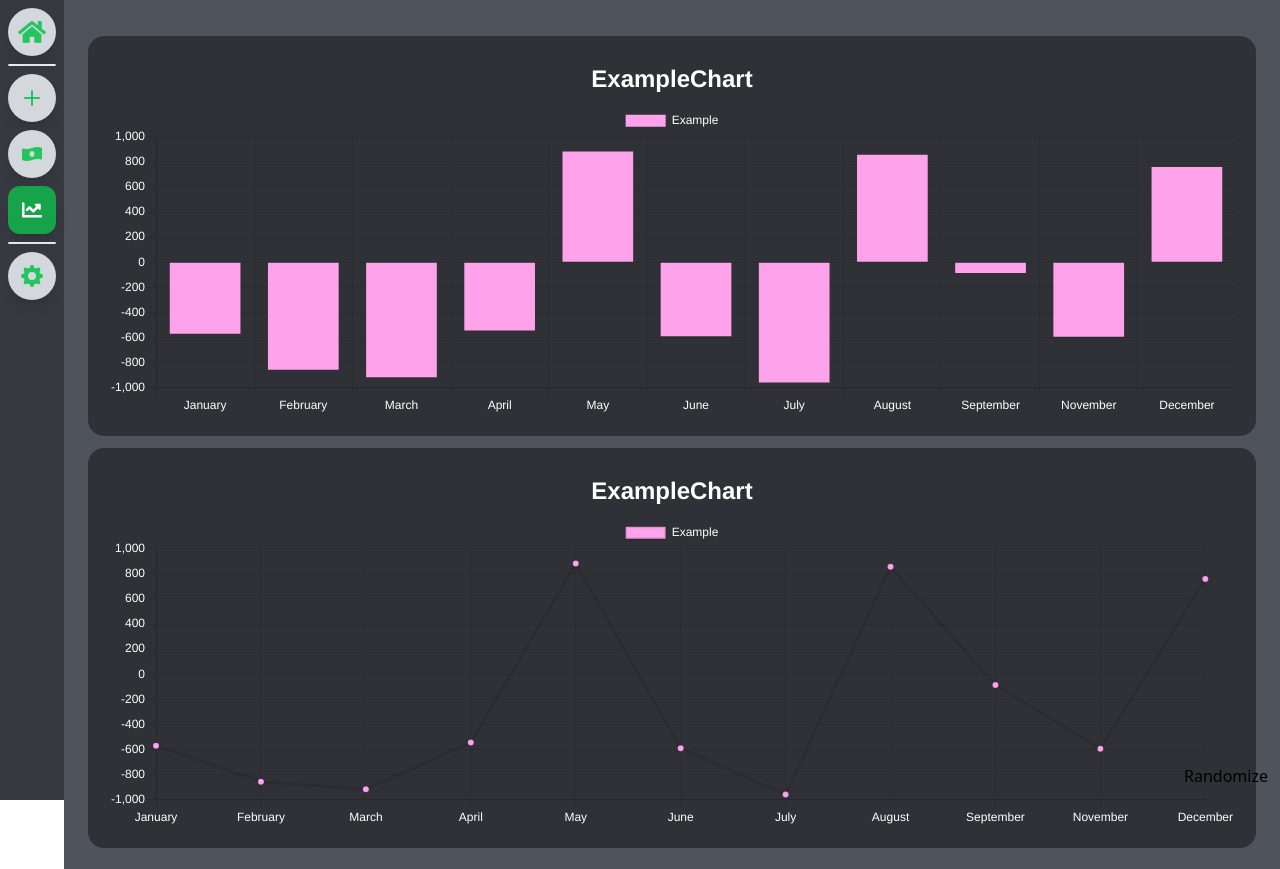
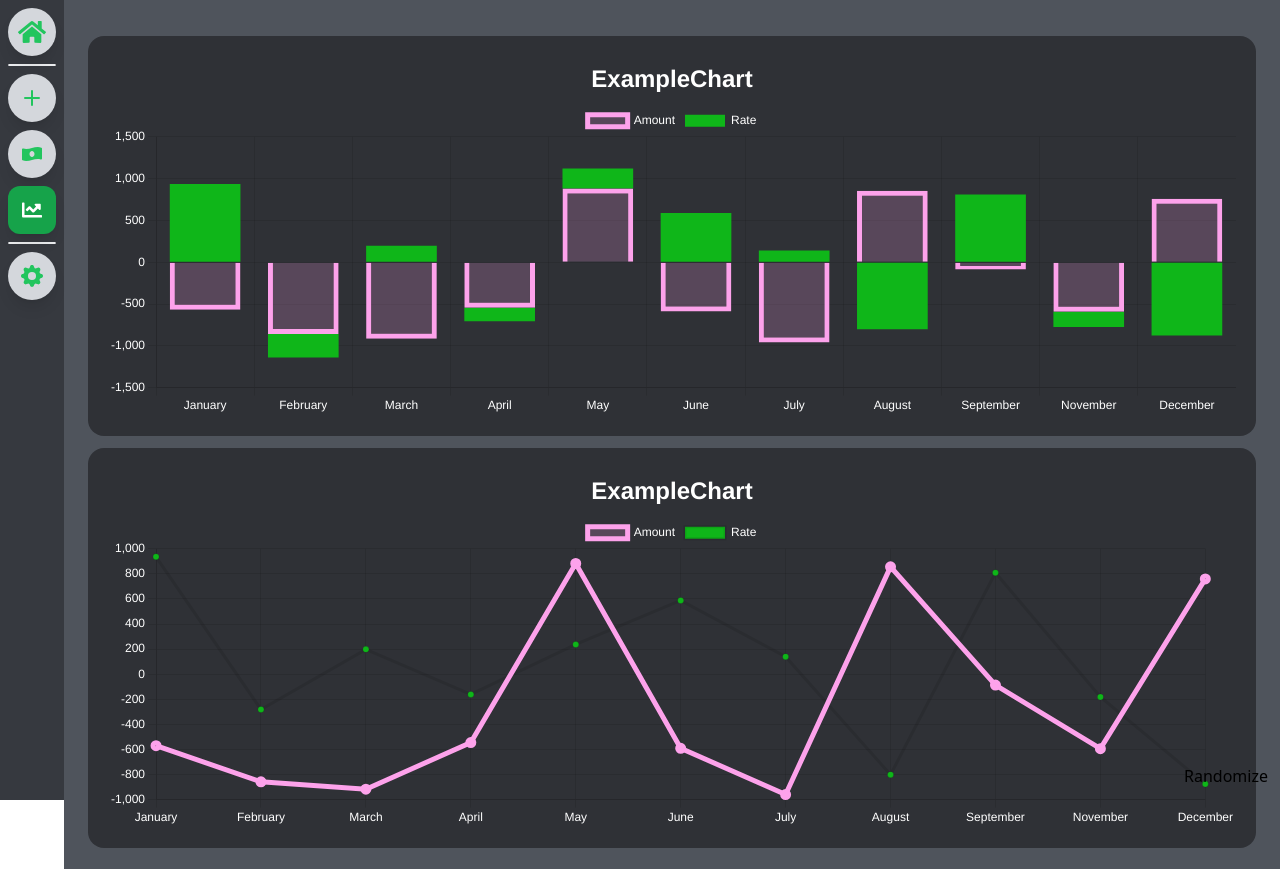
Before and after one commit to JOmarCuenca/tailwindcss-gatsby-chartjs-react-dashboard-template, a Gatsby site: page /graphs in a window 1280 px wide. Shown: the top 869 px of the page. Built offline with nearby package versions, Linux system fonts and the light colour scheme; Gatsby itself is replaced by a stand-in of ours.

Commit message:
More charts added Refactor of files Classes for the types of params needed in each chart

```diff
--- a/src/components/charts.tsx
+++ b/src/components/charts.tsx
@@ -1,5 +1,5 @@
 import React, { FC } from "react";
-import { Bar, Line, Pie } from "react-chartjs-2";
+import { Bar, Doughnut, Line, Pie, PolarArea, Radar } from "react-chartjs-2";
 
 import {
   Chart as ChartJS,
@@ -9,10 +9,13 @@ import {
   PointElement,
   LineElement,
   ArcElement,
+  RadialLinearScale,
   Title,
   Legend,
   Tooltip,
+  Filler
 } from 'chart.js';
+import { BarChartProps, DoughnutChartProps, LineChartProps, PieChartProps, PolarAreaChartProps, RadarChartProps } from "../data/interfaces/charts";
 
 ChartJS.register(
   CategoryScale,
@@ -21,17 +24,19 @@ ChartJS.register(
   PointElement,
   LineElement,
   ArcElement,
+  RadialLinearScale,
   Title,
   Legend,
-  Tooltip
+  Tooltip,
+  Filler
 );
 
-interface Props {
-    data : any,
-    title: string
-}
+/*
+  More documentation and examples can be found at:
+  https://react-chartjs-2.netlify.app/examples
+*/
 
-const BarChart : FC<Props> = (p) => {
+const BarChart : FC<BarChartProps> = (p) => {
 
     const options = {
         responsive: true,
@@ -75,7 +80,57 @@ const BarChart : FC<Props> = (p) => {
 
 }
 
-const LineChart : FC<Props> = (p) => {
+const HorizontalBarChart : FC<BarChartProps> = (p) => {
+
+  const options = {
+      responsive: true,
+      indexAxis: 'y' as const,
+      elements: {
+        bar: {
+          borderWidth: 2
+        }
+      },
+      maintainAspectRatio : false,
+      scales: {
+        x: {
+          ticks: {
+            // // For a category axis, the val is the index so the lookup via getLabelForValue is needed
+            // callback: function(val, index) {
+            //   // Hide the label of every 2nd dataset
+            //   return index % 2 === 0 ? this.getLabelForValue(val) : '';
+            // },
+            color: 'white',
+          }
+        },
+        y: {
+          ticks: {
+            color: 'white',
+          }
+        }
+      },
+      plugins: {
+        legend: {
+          position: 'right' as const,
+          labels: {
+            color: "#FFFFFF",
+          }
+        },
+        title: {
+          display: true,
+          text: p.title,
+          color: "#FFFFFF",
+          font : {
+            size : 24
+          }
+        },
+      },
+    };
+
+  return <Bar data={p.data} options={options}  />;
+
+}
+
+const LineChart : FC<LineChartProps> = (p) => {
 
   const options = {
       responsive: true,
@@ -119,11 +174,6 @@ const LineChart : FC<Props> = (p) => {
 
 }
 
-interface PieChartProps {
-  data : any,
-  title: string
-}
-
 const PieChart : FC<PieChartProps> = (p) => {
 
   const options = {
@@ -151,10 +201,93 @@ const PieChart : FC<PieChartProps> = (p) => {
 
 }
 
+const DoughnutChart : FC<DoughnutChartProps> = (p) => {
 
+  const options = {
+    responsive: true,
+    maintainAspectRatio : false,
+    plugins: {
+      legend: {
+        position: 'top' as const,
+        labels: {
+          color: "#FFFFFF",
+        }
+      },
+      title: {
+        display: true,
+        text: p.title,
+        color: "#FFFFFF",
+        font : {
+          size : 24
+        }
+      },
+    },
+  };
+
+  return <Doughnut options={options} data={p.data} />;
+
+}
+
+const PolarAreaChart : FC<PolarAreaChartProps> = (p) => {
+
+  const options = {
+    responsive: true,
+    maintainAspectRatio : false,
+    plugins: {
+      legend: {
+        position: 'bottom' as const,
+        labels: {
+          color: "#FFFFFF",
+        }
+      },
+      title: {
+        display: true,
+        text: p.title,
+        color: "#FFFFFF",
+        font : {
+          size : 24
+        }
+      },
+    },
+  };
+
+  return <PolarArea data={p.data} options={options} />;
+
+}
+
+const RadarChart : FC<RadarChartProps> = (p) => {
+
+  const options = {
+    responsive: true,
+    maintainAspectRatio : false,
+    plugins: {
+      legend: {
+        position: 'bottom' as const,
+        labels: {
+          color: "#FFFFFF",
+        }
+      },
+      title: {
+        display: true,
+        text: p.title,
+        color: "#FFFFFF",
+        font : {
+          size : 24
+        }
+      },
+    },
+  };
+
+  return <Radar data={p.data} options={options} />;
+
+}
 
 export {
   BarChart,
+  HorizontalBarChart,
   LineChart,
-  PieChart
+  PieChart,
+  DoughnutChart,
+  PolarAreaChart,
+  RadarChart
 };
--- /dev/null
+++ b/src/data/classes/charts.tsx
@@ -0,0 +1,43 @@
+class UnlabeledChartDataset {
+    data: number[];
+    backgroundColor: string | string[];
+    borderWidth?: number;
+    borderColor?: string;
+}
+
+class LabeledChartDataset extends UnlabeledChartDataset {
+    label: string;
+    backgroundColor: string;
+}
+
+class ChartData {
+    labels: string[];
+    datasets: UnlabeledChartDataset[];
+}
+
+class LabeledChartData extends ChartData {
+    datasets: LabeledChartDataset[];
+}
+
+class BarChartData extends LabeledChartData {
+    stack?: string
+};
+
+class LineChartData extends LabeledChartData { };
+
+class PieChartData extends ChartData { };
+
+class DoughnutChartData extends ChartData { };
+
+class PolarAreaChartData extends ChartData { };
+
+class RadarChartData extends ChartData { };
+
+export {
+    BarChartData,
+    LineChartData,
+    PieChartData,
+    DoughnutChartData,
+    PolarAreaChartData,
+    RadarChartData
+};
--- /dev/null
+++ b/src/data/interfaces/charts.tsx
@@ -0,0 +1,38 @@
+import { BarChartData, DoughnutChartData, LineChartData, PieChartData, PolarAreaChartData, RadarChartData } from "../classes/charts";
+
+class ChartProps {
+    title?: string;
+}
+
+class BarChartProps extends ChartProps {
+    data: BarChartData;
+}
+
+class LineChartProps extends ChartProps {
+    data: LineChartData;
+}
+
+class PieChartProps extends ChartProps {
+    data: PieChartData;
+}
+
+class DoughnutChartProps extends ChartProps {
+    data: DoughnutChartData;
+}
+
+class PolarAreaChartProps extends ChartProps {
+    data: PolarAreaChartData;
+}
+
+class RadarChartProps extends ChartProps {
+    data: RadarChartData;
+}
+
+export {
+    BarChartProps,
+    LineChartProps,
+    PieChartProps,
+    DoughnutChartProps,
+    PolarAreaChartProps,
+    RadarChartProps
+};
--- a/src/pages/graphs.tsx
+++ b/src/pages/graphs.tsx
@@ -1,6 +1,6 @@
 import faker from "faker";
 import React, { FC, useState } from "react";
-import { BarChart, LineChart, PieChart } from "../components/charts";
+import { BarChart, DoughnutChart, LineChart, PieChart } from "../components/charts";
 import Layout from "../components/layout";
 import Seo from "../components/seo";
 
@@ -20,9 +20,18 @@ const GraphsScreen: FC = () => {
     labels,
     datasets: [
       {
-        label: 'Example',
-        backgroundColor: 'rgb(253, 162, 235)',
+        label : "Amount",
+        backgroundColor: 'rgb(253, 162, 235, 0.2)',
         data: labels.map(() => faker.datatype.number({ min: -1000, max: 1000 })),
+        stack : "0",
+        borderWidth : 5,
+        borderColor : 'rgb(253, 162, 235)',
+      },
+      {
+        label : "Rate",
+        backgroundColor: 'rgb(15, 182, 25)',
+        data: labels.map(() => faker.datatype.number({ min: -1000, max: 1000 })),
+        stack : "0"
       },
     ],
   };
@@ -31,7 +40,6 @@ const GraphsScreen: FC = () => {
     labels: programming_languages,
     datasets: [
       {
-        label: '# of Votes',
         data: programming_languages.map(() => faker.datatype.number(15)),
         backgroundColor: [
           'rgba(255, 99, 132, 0.2)',
@@ -57,22 +65,22 @@ const GraphsScreen: FC = () => {
   const [data, setData] = useState(BASE_DATA);
   const [pie_data, setPie_Data] = useState(BASE_PIE_DATA);
 
-  function randomColor(){return faker.commerce.color();};
+  function randomColor() { return faker.commerce.color(); };
 
   function randomize(e: any) {
     e.preventDefault();
     setData({
       ...data,
       datasets: [{
-        label: 'Example',
+        label : "Amount",
         backgroundColor: randomColor(),
         data: labels.map(() => faker.datatype.number({ min: -1000, max: 1000 })),
+        stack : ""
       }]
     });
     setPie_Data({
       ...pie_data,
       datasets: [{
-        label: '# of Votes',
         data: programming_languages.map(() => faker.datatype.number(15)),
         backgroundColor: programming_languages.map(randomColor),
         borderWidth: 1,
@@ -95,7 +103,7 @@ const GraphsScreen: FC = () => {
         <PieChart title={"Example Pie Chart"} data={pie_data} />
       </div>
       <div className="my-3 bg-gray-800 p-5 rounded-2xl min-h-[50vh]">
-        <PieChart title={"Example Pie Chart"} data={pie_data} />
+        <DoughnutChart title={"Example Doughnut Chart"} data={pie_data} />
       </div>
     </div>
 
--- a/src/pages/index.tsx
+++ b/src/pages/index.tsx
@@ -4,9 +4,9 @@ import faker from 'faker';
 
 import Layout from "../components/layout";
 import Seo from "../components/seo";
-import {BarChart} from "../components/charts";
+import {BarChart, HorizontalBarChart} from "../components/charts";
 
-const labels = ['January', 'February', 'March', 'April', 'May', 'June', 'July', 'August', 'September', 'November', 'December'];
+const labels = ['January', 'February', 'March', 'April'];
 
 const IndexPage = () => {
 
@@ -16,7 +16,7 @@ const IndexPage = () => {
       {
         label: 'Example',
         backgroundColor: 'rgb(53, 162, 235)',
-        data: labels.map(() => faker.datatype.number({ min: -1000, max: 1000 })),
+        data: labels.map(() => faker.datatype.number({ min: -400, max: 400 })),
       },
     ],
   };
@@ -30,7 +30,7 @@ const IndexPage = () => {
       datasets: [{
         label: 'Example',
         backgroundColor: 'rgb(53, 162, 235)',
-        data: labels.map(() => faker.datatype.number({ min: -1000, max: 1000 })),
+        data: labels.map(() => faker.datatype.number({ min: -400, max: 400 })),
       }]
     });
   }
@@ -39,8 +39,13 @@ const IndexPage = () => {
     <Seo title="Home" />
     <button onClick={randomize} >Randomize</button>
     {/* <Chart options={options} type="bar" data={data} /> */}
-    <div className="bg-gray-800 p-5 rounded-2xl w-full max-w-5xl max-h-[50vh]">
+    <div className="grid grid-cols-1 gap-3">
+    <div className="bg-gray-800 p-5 rounded-2xl w-full max-w-5xl min-h-[50vh]">
       <BarChart title="ExampleChart" data={data} />
+    </div>
+    <div className="bg-gray-800 p-5 rounded-2xl w-full max-w-5xl min-h-[50vh]">
+      <HorizontalBarChart title="ExampleChart" data={data} />
+    </div>
     </div>
   </Layout>;
 
--- a/src/pages/money.tsx
+++ b/src/pages/money.tsx
@@ -1,16 +1,64 @@
+import faker from "faker";
 import React, { FC } from "react";
+import { PolarAreaChart, RadarChart } from "../components/charts";
 import Layout from "../components/layout";
 import Seo from "../components/seo";
 
+const programming_languages = [
+    'Python',
+    'Java',
+    'Javascript/Typescript',
+    'Rust',
+    'Dart',
+    'Clojure'
+];
 
-const AccountingPage : FC = () => {
+
+
+const AccountingPage: FC = () => {
+
+    const BASE_PIE_DATA = {
+        labels: programming_languages,
+        datasets: [
+            {
+                data: programming_languages.map(() => faker.datatype.number(15)),
+                backgroundColor: [
+                    'rgba(255, 99, 132, 0.2)',
+                    'rgba(54, 162, 235, 0.2)',
+                    'rgba(255, 206, 86, 0.2)',
+                    'rgba(75, 192, 192, 0.2)',
+                    'rgba(153, 102, 255, 0.2)',
+                    'rgba(255, 159, 64, 0.2)',
+                ],
+                borderWidth: 1,
+            },
+        ],
+    };
+
+    const BASE_RADAR_DATA = {
+        labels: programming_languages,
+        datasets: [
+            {
+                label : "# of projects",
+                data: programming_languages.map(() => faker.datatype.number(15)),
+                backgroundColor: 'rgba(0, 99, 132, 0.2)',
+                borderWidth: 5,
+            },
+        ],
+    };
+
+    const WIDGET_CLASS = "bg-gray-700 rounded-2xl p-6 min-h-[50vh]";
 
     return <Layout>
         <Seo title="Accounting" />
-        <h1 className="text-3xl">Hi people</h1>
-        <p>Welcome to your new Gatsby site.</p>
-        <p>Now go build something great.</p>
-        <p>I made this little repo as a template with pre-installed tailwindcss with typescript support</p>
+        <div className="grid grid-cols-1 md:grid-cols-2 gap-5">
+            <div className={WIDGET_CLASS} >
+                <PolarAreaChart data={BASE_PIE_DATA} title="Most Profitable PL" />
+            </div>
+            <div className={WIDGET_CLASS} >
+                <RadarChart data={BASE_RADAR_DATA} title="Most Profitable PL" />
+            </div>
+        </div>
     </Layout>;
 
 }
```
